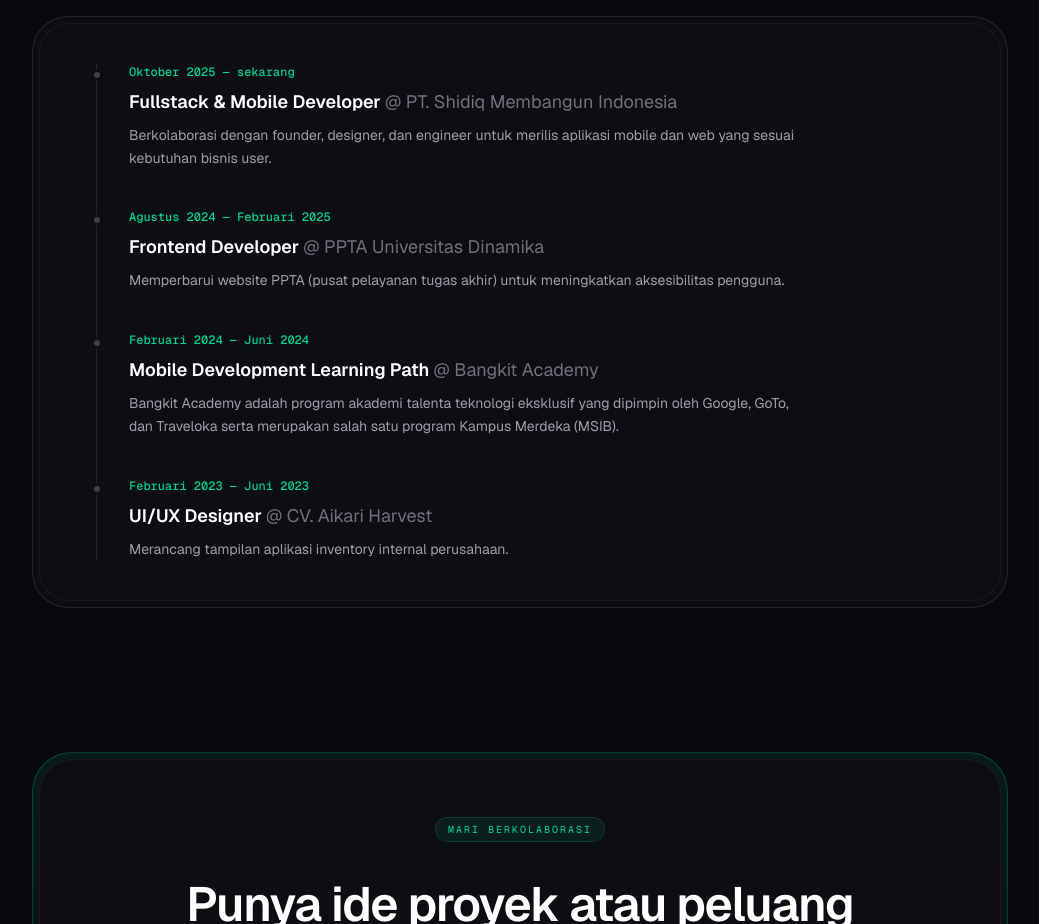
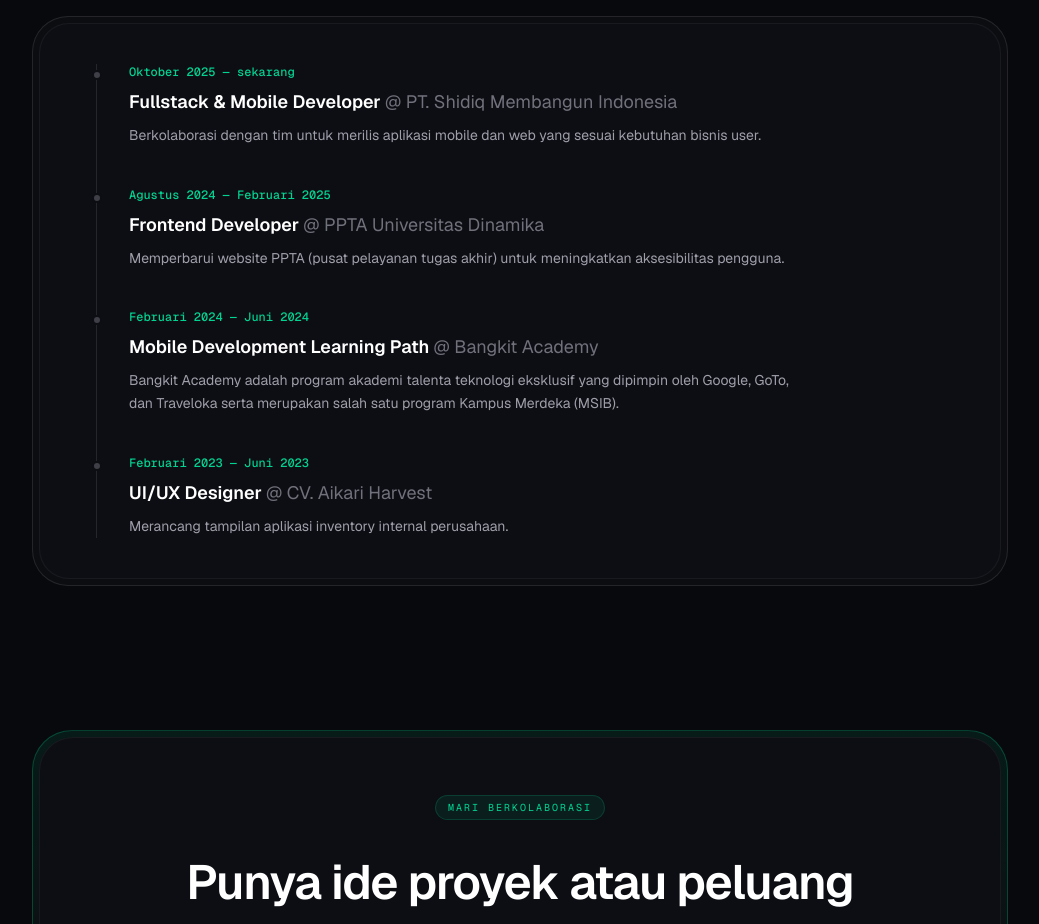
Before and after one commit to aldnazr/portofoliov2, a Next.js app: page / in a window 1280 px wide. Shown: the part 3580-4504 px from the top of the page, without its empty margins (120-1159 px from the left). Built offline with nearby package versions, Linux system fonts and the light colour scheme.

Commit message:
docs(portfolio): simplify experience description for PT. Shidiq
Update experience copy to generalize collaboration with the team instead of listing individual roles.

```diff
--- a/app/data/portfolio.ts
+++ b/app/data/portfolio.ts
@@ -112,7 +112,7 @@ export const experience = [
     title: "Fullstack & Mobile Developer",
     company: "PT. Shidiq Membangun Indonesia",
     description:
-      "Berkolaborasi dengan founder, designer, dan engineer untuk merilis aplikasi mobile dan web yang sesuai kebutuhan bisnis user.",
+      "Berkolaborasi dengan tim untuk merilis aplikasi mobile dan web yang sesuai kebutuhan bisnis user.",
   },
   {
     period: "Agustus 2024 — Februari 2025",
```
